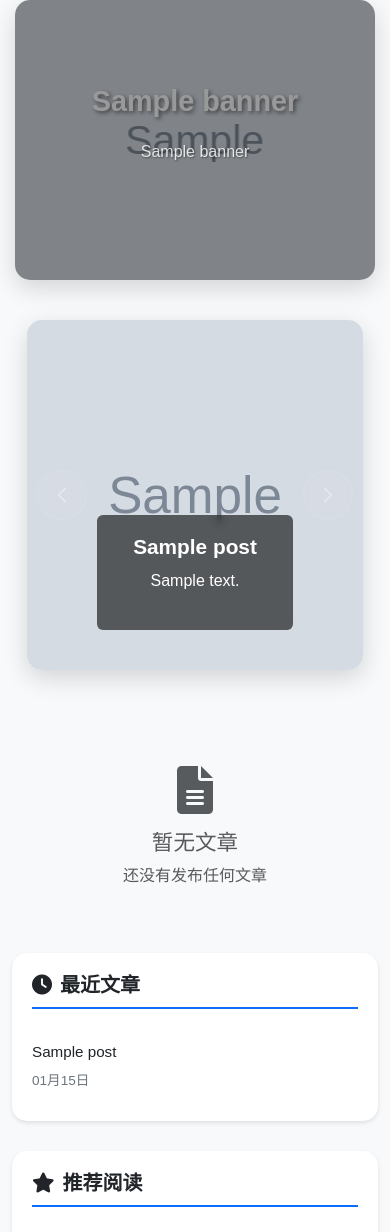
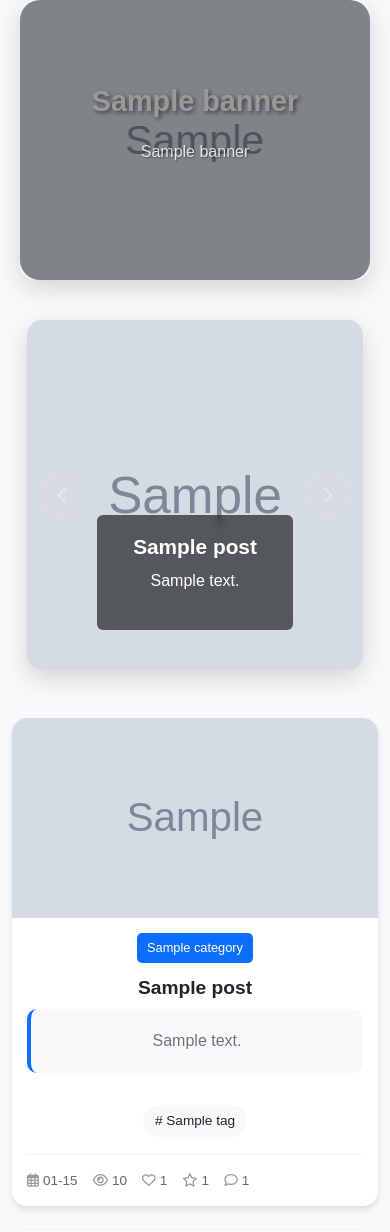
Before and after one commit to jhzhou002/blog, a Django app: page / in a window 390 px wide. Shown: the part 62-1294 px from the top of the page. Run offline with Django 4.2, Linux system fonts and the light colour scheme; tables that the repository leaves empty hold one stand-in row (values such as "Sample post"); grey boxes marked "Sample" are stand-in pictures.

Commit message:
Fix blog display issues and enhance carousel styling
- Fixed blog post list not showing by removing featured post exclusion logic
- All published posts now display properly in the main article list
- Increased hero carousel side margins from 30px to 50px for better visual spacing
- Fixed carousel bottom white strip issue with proper border-radius inheritance
- Enhanced carousel indicators with improved positioning and styling
- Added background color fallback to prevent visual glitches
- Improved mobile responsiveness with increased side margins (20px on mobile)
- Ensured proper height inheritance for all carousel components

🤖 Generated with [Claude Code](https://claude.ai/code)

Co-Authored-By: Claude <noreply@anthropic.com>

```diff
--- a/blog/views.py
+++ b/blog/views.py
@@ -18,12 +18,11 @@ def index(request):
     # 轮播图横幅
     banners = Banner.objects.filter(is_active=True)[:5]
 
-    # 推荐文章（轮播图）
+    # 推荐文章（轮播图）- 现在改用banners，不再需要featured_posts
     featured_posts = Post.objects.filter(is_published=True, is_featured=True)[:3]
 
-    # 获取已发布的文章，排除已在轮播图中显示的推荐文章
-    featured_post_ids = [post.id for post in featured_posts]
-    posts = Post.objects.filter(is_published=True).exclude(id__in=featured_post_ids).select_related('category', 'author').prefetch_related('tags')
+    # 获取已发布的文章，现在显示所有已发布的文章
+    posts = Post.objects.filter(is_published=True).select_related('category', 'author').prefetch_related('tags')
 
     # 分页
     paginator = Paginator(posts, 5)  # 每页5篇文章
--- a/static/css/style.css
+++ b/static/css/style.css
@@ -45,7 +45,7 @@ body {
 .hero-banner-section {
     position: relative;
     margin-bottom: 40px;
-    padding: 0 30px; /* 左右留边距 */
+    padding: 0 50px; /* 增加左右留边距 */
 }
 
 .hero-carousel {
@@ -53,6 +53,17 @@ body {
     border-radius: 20px; /* 圆角矩形 */
     overflow: hidden;
     box-shadow: 0 8px 25px rgba(0, 0, 0, 0.15);
+    background-color: #f8f9fa; /* 防止底部白条显示 */
+}
+
+.hero-carousel .carousel-inner {
+    border-radius: 20px;
+    height: 100%;
+}
+
+.hero-carousel .carousel-item {
+    height: 400px;
+    border-radius: 20px;
 }
 
 .hero-banner {
@@ -62,6 +73,7 @@ body {
     position: relative;
     display: flex;
     align-items: center;
+    border-radius: 20px;
 }
 
 .hero-overlay {
@@ -117,25 +129,28 @@ body {
 }
 
 .carousel-indicators {
-    bottom: 30px;
+    bottom: 20px;
+    margin-bottom: 0; /* 确保没有底部外边距 */
 }
 
 .carousel-indicators button {
-    width: 12px;
-    height: 12px;
+    width: 10px;
+    height: 10px;
     border-radius: 50%;
-    margin: 0 5px;
-    background-color: rgba(255, 255, 255, 0.5);
-    border: 2px solid rgba(255, 255, 255, 0.8);
+    margin: 0 4px;
+    background-color: rgba(255, 255, 255, 0.6);
+    border: 1px solid rgba(255, 255, 255, 0.9);
+    opacity: 0.8;
 }
 
 .carousel-indicators button.active {
     background-color: white;
+    opacity: 1;
 }
 
 @media (max-width: 768px) {
     .hero-banner-section {
-        padding: 0 15px; /* 小屏幕减少边距 */
+        padding: 0 20px; /* 小屏幕也增加边距 */
     }
 
     .hero-carousel,
```
